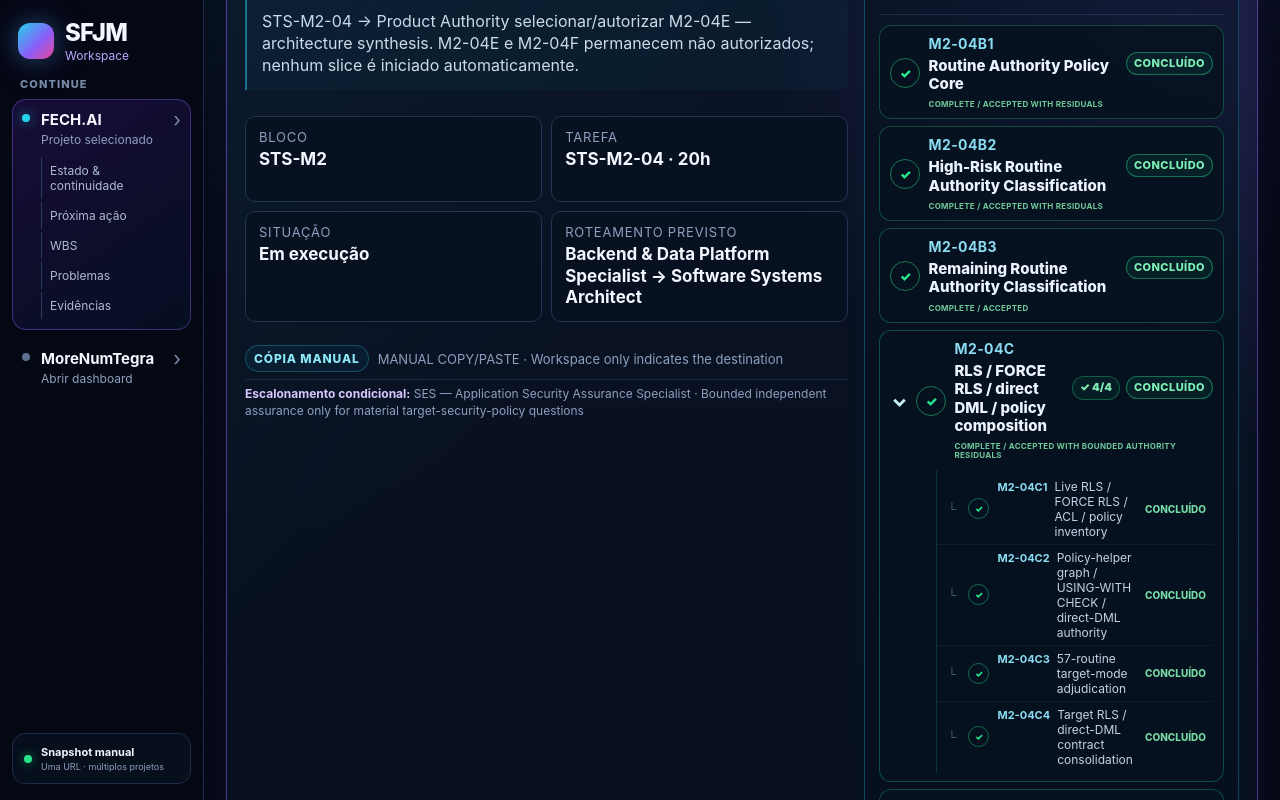
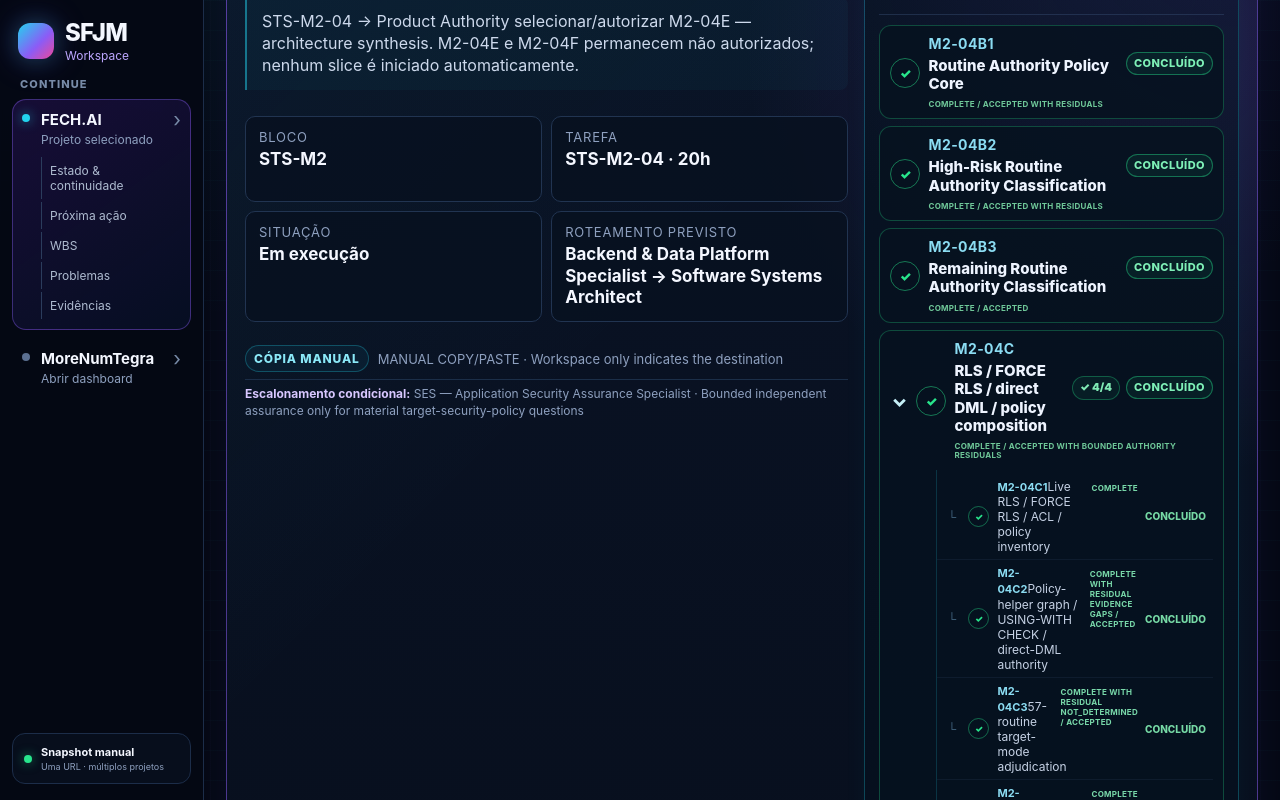
Before and after one commit to wagnerjfjunior/sfjm-workspace, a Next.js app: page / in a window 1280 px wide. Both pictures are taken after a click on the button 1051 px from the left and 940 px from the top of the page. Shown: the part 540-1340 px from the top of the page. Built offline with nearby package versions, Linux system fonts and the light colour scheme.

Commit message:
fix: expose canonical nested split statuses

```diff
--- a/components/WorkspaceHome.tsx
+++ b/components/WorkspaceHome.tsx
@@ -310,8 +310,11 @@ function TaskDecompositionPanel({
                             <span className="decompositionChildGuide" aria-hidden="true">└</span>
                             <span className="decompositionChildIcon" aria-hidden="true">{decompositionIcon(child.state)}</span>
                             <span className="decompositionChildIdentity">
-                              <strong>{child.id}</strong>
-                              <span>{child.label}</span>
+                              <span className="decompositionChildTitle">
+                                <strong>{child.id}</strong>
+                                <span>{child.label}</span>
+                              </span>
+                              <small className="decompositionChildCanonicalStatus">{child.status}</small>
                             </span>
                             <span className="decompositionChildState">{decompositionVisualStateLabel(child)}</span>
                           </li>
```
